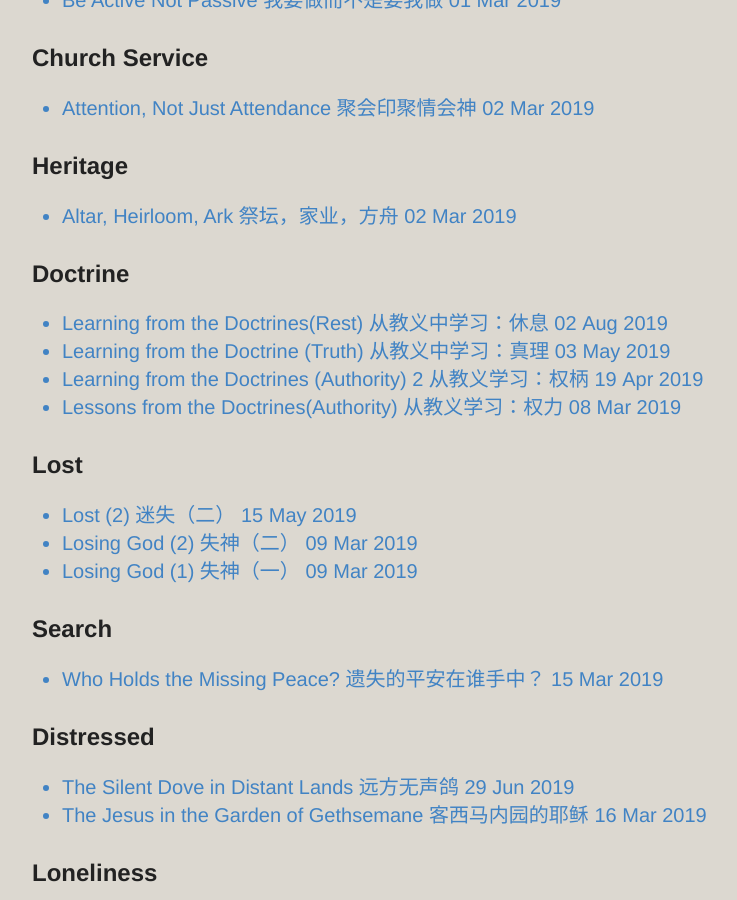
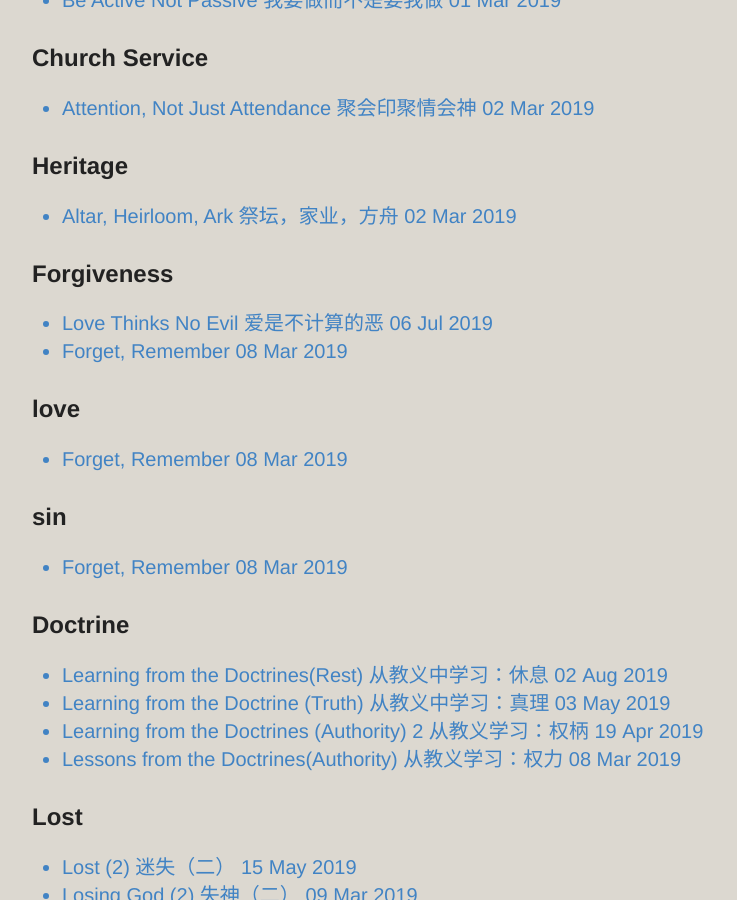
Before and after one commit to catchupTJC/catchuptjc.github.io, a Jekyll site: the page built from categories/tags.html, in a window 1280 px wide and 900 px high, scrolled down 7759 px. Shown: the whole window, without its empty margins (248-985 px from the left). Built offline with Jekyll 4.4.1, drawn with Linux system fonts in a browser that asks for light colours; nearby versions of some CDN libraries; some of the changed text lies outside the part shown.

Commit message:
Update 2019-03-08- Forget, Remember.md

```diff
--- a/_posts/2019-03-08- Forget, Remember.md
+++ b/_posts/2019-03-08- Forget, Remember.md
@@ -2,7 +2,7 @@
 layout: post
 title: Forget, Remember
 category: Sermon(SJ)2019
-tags: []
+tags: [Forgiveness,love,sin]
 hymns: [263,264]
 ---
 Deuteronomy 6:1-3
```
